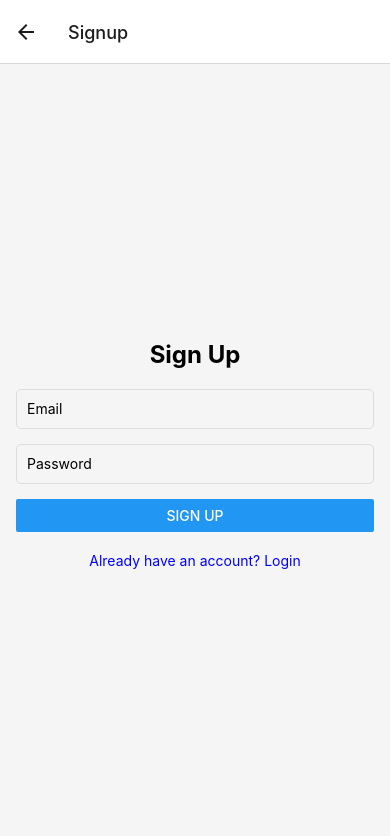
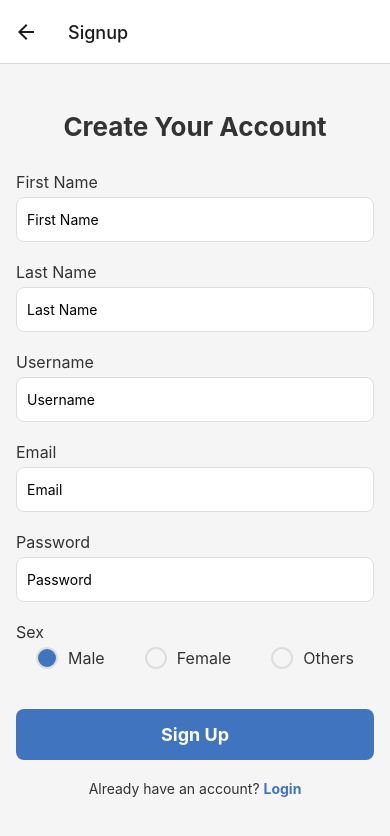
Before and after one commit to k-ananthakrishnan/reactnativefinalproject, a React Native app: screen /Signup in a window 390 px wide. Shown: the top 836 px of the page. Built offline with nearby package versions, Linux system fonts and the light colour scheme; no server answers.

Commit message:
modify the signup page and the welcom message. add the personal details to the firestore

```diff
--- a/package.json
+++ b/package.json
@@ -19,6 +19,7 @@
     "firebase": "^10.12.5",
     "react": "18.2.0",
     "react-native": "0.74.3",
+    "react-native-popup-dialog": "^0.18.3",
     "react-native-vector-icons": "^10.1.0",
     "react-native-webview": "13.8.6"
   },
--- a/src/navigation/AppNavigator.tsx
+++ b/src/navigation/AppNavigator.tsx
@@ -1,27 +1,45 @@
-import React from 'react';
 import { NavigationContainer } from '@react-navigation/native';
 import { createStackNavigator } from '@react-navigation/stack';
+import React, { useEffect, useState } from 'react';
+import FavouritesScreen from '../screens/FavouritesScreen';
+import HomeScreen from '../screens/HomeScreen';
 import LoginScreen from '../screens/LoginScreen';
-import SignupScreen from '../screens/SignupScreen';
-import HomeScreen from '../screens/HomeScreen';
 import MealDetailScreen from '../screens/MealDetailScreen';
 import ProfileScreen from '../screens/ProfileScreen';
+import SignupScreen from '../screens/SignupScreen';
+import { auth } from '../services/firebaseConfig'; // Adjust to your authentication service
 import { RootStackParamList } from '../types';
-import FavouritesScreen from '../screens/FavouritesScreen';
-
 
 const Stack = createStackNavigator<RootStackParamList>();
 
 const AppNavigator: React.FC = () => {
+  const [isAuthenticated, setIsAuthenticated] = useState<boolean>(false);
+
+  useEffect(() => {
+    // Check authentication status
+    const unsubscribe = auth.onAuthStateChanged(user => {
+      setIsAuthenticated(!!user);
+    });
+
+    return () => unsubscribe();
+  }, []);
+
   return (
     <NavigationContainer>
-      <Stack.Navigator initialRouteName="Login">
+      <Stack.Navigator initialRouteName={isAuthenticated ? "Home" : "Login"}>
+        {!isAuthenticated ? (
+          <>
             <Stack.Screen name="Login" component={LoginScreen} />
             <Stack.Screen name="Signup" component={SignupScreen} />
+          </>
+        ) : (
+          <>
             <Stack.Screen name="Home" component={HomeScreen} />
             <Stack.Screen name="MealDetail" component={MealDetailScreen} />
             <Stack.Screen name="Profile" component={ProfileScreen} />
             <Stack.Screen name="Favourites" component={FavouritesScreen} />
+          </>
+        )}
       </Stack.Navigator>
     </NavigationContainer>
   );
--- a/src/screens/HomeScreen.tsx
+++ b/src/screens/HomeScreen.tsx
@@ -2,9 +2,11 @@ import React, { useEffect, useState } from 'react';
 import { View, Text, StyleSheet, TouchableOpacity, Image, FlatList, ActivityIndicator, TextInput } from 'react-native';
 import { StackNavigationProp } from '@react-navigation/stack';
 import { RootStackParamList } from '../types';
-import { getMealsByCategory, getRandomMeals, searchMeals , getCategories} from '../services/mealService';
+import { getMealsByCategory, getRandomMeals, searchMeals, getCategories } from '../services/mealService';
 import FontAwesome from '@expo/vector-icons/FontAwesome';
-import axios from 'axios';
+import { doc, getDoc } from 'firebase/firestore';
+import { db, auth } from '../services/firebaseConfig';
+import PopupDialog from 'react-native-popup-dialog';
 
 type HomeScreenNavigationProp = StackNavigationProp<RootStackParamList, 'Home'>;
 
@@ -30,6 +32,8 @@ const HomeScreen: React.FC<Props> = ({ navigation }) => {
   const [selectedCategories, setSelectedCategories] = useState<string[]>([]);
   const [search, setSearch] = useState<string>('');
   const [loading, setLoading] = useState<boolean>(true);
+  const [firstName, setFirstName] = useState<string>('');
+  const [popupVisible, setPopupVisible] = useState<boolean>(false);
 
   useEffect(() => {
     const fetchMeals = async () => {
@@ -52,8 +56,24 @@ const HomeScreen: React.FC<Props> = ({ navigation }) => {
       }
     };
 
+    const fetchUserData = async () => {
+      if (auth.currentUser) {
+        try {
+          const userDoc = await getDoc(doc(db, 'users', auth.currentUser.uid));
+          if (userDoc.exists()) {
+            const userData = userDoc.data();
+            setFirstName(userData.firstName || 'User');
+            setPopupVisible(true); // Show the popup
+          }
+        } catch (error) {
+          console.error('Error fetching user data:', error);
+        }
+      }
+    };
+
     fetchMeals();
     fetchCategories();
+    fetchUserData(); // Fetch user data on component mount
   }, []);
 
   const handleMealPress = (mealId: string) => {
@@ -166,6 +186,18 @@ const HomeScreen: React.FC<Props> = ({ navigation }) => {
           ListEmptyComponent={<Text style={styles.emptyMessage}>No meals available.</Text>}
         />
       )}
+      <PopupDialog
+        visible={popupVisible}
+        onTouchOutside={() => setPopupVisible(false)}
+        onDismiss={() => setPopupVisible(false)}
+      >
+        <View style={styles.popup}>
+          <Text style={styles.welcomeMessage}>Welcome {firstName}!</Text>
+          <TouchableOpacity onPress={() => setPopupVisible(false)} style={styles.closeButton}>
+            <Text style={styles.closeButtonText}>Clear</Text>
+          </TouchableOpacity>
+        </View>
+      </PopupDialog>
     </View>
   );
 };
@@ -191,9 +223,9 @@ const styles = StyleSheet.create({
     padding: 16,
     elevation: 2,
     shadowColor: 'black',
-    shadowOpacity: 0.1,
+    shadowOpacity: 0.2,
     shadowOffset: { width: 0, height: 2 },
-    shadowRadius: 2
+    shadowRadius: 4
   },
   mealItem: {
     flexDirection: 'row',
@@ -226,7 +258,7 @@ const styles = StyleSheet.create({
   },
   searchBar: {
     height: 40,
-    borderColor: 'grey',
+    borderColor: '#ccc',
     borderWidth: 1,
     borderRadius: 8,
     paddingLeft: 8,
@@ -248,10 +280,6 @@ const styles = StyleSheet.create({
     height: 40,
     justifyContent: 'center',
     alignItems: 'center',
-    shadowColor: 'black',
-    shadowOpacity: 0.1,
-    shadowOffset: { width: 0, height: 2 },
-    shadowRadius: 2
   },
   selectedCategory: {
     backgroundColor: '#8B4513',
@@ -262,7 +290,25 @@ const styles = StyleSheet.create({
   },
   selectedCategoryName: {
     color: '#fff',
-  }
+  },
+  popup: {
+    padding: 30,
+    alignItems: 'center',
+  },
+  welcomeMessage: {
+    fontSize: 18,
+    fontWeight: 'bold',
+    marginBottom: 20,
+  },
+  closeButton: {
+    backgroundColor: '#8B4513',
+    padding: 10,
+    borderRadius: 5,
+  },
+  closeButtonText: {
+    color: '#fff',
+    fontSize: 16,
+  },
 });
 
 export default HomeScreen;
--- a/src/screens/SignupScreen.tsx
+++ b/src/screens/SignupScreen.tsx
@@ -1,56 +1,10 @@
-// // src/screens/SignupScreen.tsx
-// import React, { useState } from 'react';
-// import { View, TextInput, Button } from 'react-native';
-// import { StackNavigationProp } from '@react-navigation/stack';
-// // import { firebase } from '../services/firebaseConfig';
-// import firebase from 'firebase/compat/app';
-// import 'firebase/compat/auth';
-// import 'firebase/compat/firestore';
-
-// type RootStackParamList = {
-//   Login: undefined;
-//   Signup: undefined;
-//   Home: undefined;
-// };
-
-// type SignupScreenNavigationProp = StackNavigationProp<RootStackParamList, 'Signup'>;
-
-// type Props = {
-//   navigation: SignupScreenNavigationProp;
-// };
-
-// const SignupScreen: React.FC<Props> = ({ navigation }) => {
-//   const [email, setEmail] = useState<string>('');
-//   const [password, setPassword] = useState<string>('');
-
-//   const handleSignup = () => {
-//     firebase.auth().createUserWithEmailAndPassword(email, password)
-//       .then(() => {
-//         navigation.navigate('Login');
-//       })
-//       .catch(error => {
-//         alert(error.message);
-//       });
-//   };
-
-//   return (
-//     <View>
-//       <TextInput placeholder="Email" value={email} onChangeText={setEmail} />
-//       <TextInput placeholder="Password" value={password} onChangeText={setPassword} secureTextEntry />
-//       <Button title="Signup" onPress={handleSignup} />
-//     </View>
-//   );
-// };
-
-// export default SignupScreen;
-
-// src/screens/SignupScreen.tsx
 import React, { useState } from 'react';
-import { View, TextInput, Button, Text, StyleSheet } from 'react-native';
+import { View, TextInput, Button, Text, StyleSheet, TouchableOpacity, KeyboardAvoidingView, ScrollView, Platform } from 'react-native';
 import { StackNavigationProp } from '@react-navigation/stack';
 import { RootStackParamList } from '../types';
 import { createUserWithEmailAndPassword } from 'firebase/auth';
-import { auth } from '../services/firebaseConfig';
+import { auth, db } from '../services/firebaseConfig';
+import { doc, setDoc } from 'firebase/firestore';
 
 type SignupScreenNavigationProp = StackNavigationProp<RootStackParamList, 'Signup'>;
 
@@ -61,21 +15,71 @@ interface Props {
 const SignupScreen: React.FC<Props> = ({ navigation }) => {
   const [email, setEmail] = useState('');
   const [password, setPassword] = useState('');
+  const [firstName, setFirstName] = useState('');
+  const [lastName, setLastName] = useState('');
+  const [username, setUsername] = useState('');
+  const [sex, setSex] = useState('Male');
   const [error, setError] = useState('');
 
-  const handleSignup = () => {
-    createUserWithEmailAndPassword(auth, email, password)
-      .then(() => {
+  const handleSignup = async () => {
+    try {
+      const userCredential = await createUserWithEmailAndPassword(auth, email, password);
+      const user = userCredential.user;
+
+      await setDoc(doc(db, 'users', user.uid), {
+        firstName,
+        lastName,
+        email,
+        sex,
+        username,
+      });
+
       navigation.navigate('Home');
-      })
-      .catch((error) => {
+    } catch (error) {
       setError(error.message);
-      });
+    }
   };
 
   return (
-    <View style={styles.container}>
-      <Text style={styles.header}>Sign Up</Text>
+    <KeyboardAvoidingView
+      style={styles.container}
+      behavior={Platform.OS === 'ios' ? 'padding' : 'height'}
+    >
+      <ScrollView contentContainerStyle={styles.scrollViewContainer}>
+        <Text style={styles.header}>Create Your Account</Text>
+
+        <View style={styles.formGroup}>
+          <Text style={styles.label}>First Name</Text>
+          <TextInput
+            placeholder="First Name"
+            value={firstName}
+            onChangeText={setFirstName}
+            style={styles.input}
+          />
+        </View>
+
+        <View style={styles.formGroup}>
+          <Text style={styles.label}>Last Name</Text>
+          <TextInput
+            placeholder="Last Name"
+            value={lastName}
+            onChangeText={setLastName}
+            style={styles.input}
+          />
+        </View>
+
+        <View style={styles.formGroup}>
+          <Text style={styles.label}>Username</Text>
+          <TextInput
+            placeholder="Username"
+            value={username}
+            onChangeText={setUsername}
+            style={styles.input}
+          />
+        </View>
+
+        <View style={styles.formGroup}>
+          <Text style={styles.label}>Email</Text>
           <TextInput
             placeholder="Email"
             value={email}
@@ -83,6 +87,10 @@ const SignupScreen: React.FC<Props> = ({ navigation }) => {
             style={styles.input}
             keyboardType="email-address"
           />
+        </View>
+
+        <View style={styles.formGroup}>
+          <Text style={styles.label}>Password</Text>
           <TextInput
             placeholder="Password"
             value={password}
@@ -90,45 +98,121 @@ const SignupScreen: React.FC<Props> = ({ navigation }) => {
             style={styles.input}
             secureTextEntry
           />
-      <Button title="Sign Up" onPress={handleSignup} />
+        </View>
+
+        <View style={styles.formGroup}>
+          <Text style={styles.label}>Sex</Text>
+          <View style={styles.radioContainer}>
+            {['Male', 'Female', 'Others'].map((item) => (
+              <TouchableOpacity
+                key={item}
+                style={styles.radioOption}
+                onPress={() => setSex(item)}
+              >
+                <View style={[styles.radioCircle, sex === item && styles.selectedRadio]} />
+                <Text style={styles.radioLabel}>{item}</Text>
+              </TouchableOpacity>
+            ))}
+          </View>
+        </View>
+
+        <TouchableOpacity style={styles.signupButton} onPress={handleSignup}>
+          <Text style={styles.signupButtonText}>Sign Up</Text>
+        </TouchableOpacity>
+
         {error ? <Text style={styles.error}>{error}</Text> : null}
+
         <Text style={styles.link} onPress={() => navigation.navigate('Login')}>
-        Already have an account? Login
+          Already have an account? <Text style={styles.linkText}>Login</Text>
         </Text>
-    </View>
+      </ScrollView>
+    </KeyboardAvoidingView>
   );
 };
 
 const styles = StyleSheet.create({
   container: {
     flex: 1,
-    justifyContent: 'center',
-    padding: 16,
     backgroundColor: '#f5f5f5',
   },
+  scrollViewContainer: {
+    flexGrow: 1,
+    justifyContent: 'center',
+    paddingHorizontal: 16,
+  },
   header: {
-    fontSize: 24,
+    fontSize: 26,
     fontWeight: 'bold',
+    marginBottom: 30,
+    textAlign: 'center',
+    color: '#333',
+  },
+  formGroup: {
     marginBottom: 20,
-    textAlign: 'center',
+  },
+  label: {
+    fontSize: 16,
+    marginBottom: 5,
+    color: '#333',
   },
   input: {
-    height: 40,
+    height: 45,
     borderColor: '#ddd',
     borderWidth: 1,
-    marginBottom: 15,
     paddingHorizontal: 10,
-    borderRadius: 5,
+    borderRadius: 8,
+    backgroundColor: '#fff',
+  },
+  radioContainer: {
+    flexDirection: 'row',
+    justifyContent: 'space-around',
+  },
+  radioOption: {
+    flexDirection: 'row',
+    alignItems: 'center',
+  },
+  radioCircle: {
+    width: 22,
+    height: 22,
+    borderRadius: 11,
+    borderWidth: 2,
+    borderColor: '#ddd',
+    marginRight: 10,
+    justifyContent: 'center',
+    alignItems: 'center',
+  },
+  selectedRadio: {
+    backgroundColor: '#4074bf',
+  },
+  radioLabel: {
+    fontSize: 16,
+    color: '#333',
+  },
+  signupButton: {
+    backgroundColor: '#4074bf',
+    paddingVertical: 15,
+    borderRadius: 8,
+    alignItems: 'center',
+    marginTop: 20,
+  },
+  signupButtonText: {
+    color: '#fff',
+    fontSize: 18,
+    fontWeight: 'bold',
   },
   error: {
     color: 'red',
     textAlign: 'center',
-    marginTop: 10,
+    marginTop: 15,
   },
   link: {
     marginTop: 20,
-    color: 'blue',
     textAlign: 'center',
+    color: '#333',
+  },
+  linkText: {
+    color: '#4074bf',
+    fontWeight: 'bold',
   },
 });
 
```
Also changed, not shown: 1 other file (tests, documents, lock files or other folders). Lines whose indentation alone changed are shown as unchanged.
